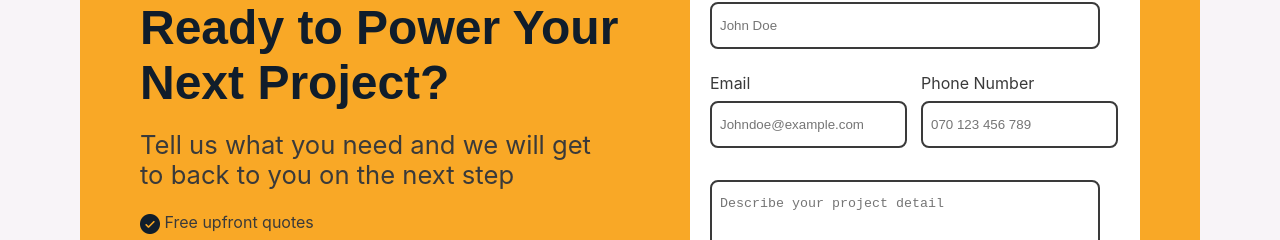
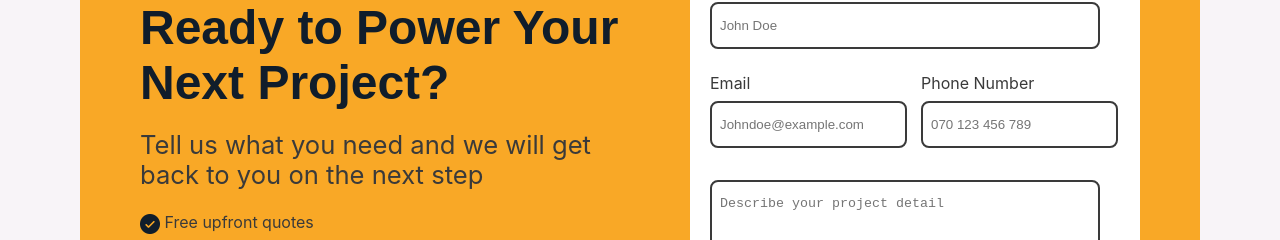
Before and after one commit to oteikwu1/e-emmy-integrated-solutions, a plain HTML site: page index.html in a window 1280 px wide. Shown: the part 3639-3879 px from the top of the page. Drawn offline with Linux system fonts and the light colour scheme.

Commit message:
update form typo error

```diff
--- a/index.html
+++ b/index.html
@@ -272,7 +272,7 @@
             </h2>
             <p class="form-sub-title">
                 Tell us what you need and we will get <br>
-                to back to you on the next step
+                back to you on the next step
            </p>
            <p class="form-list">
              <img src="/assets/form-list.png" alt="">
```
